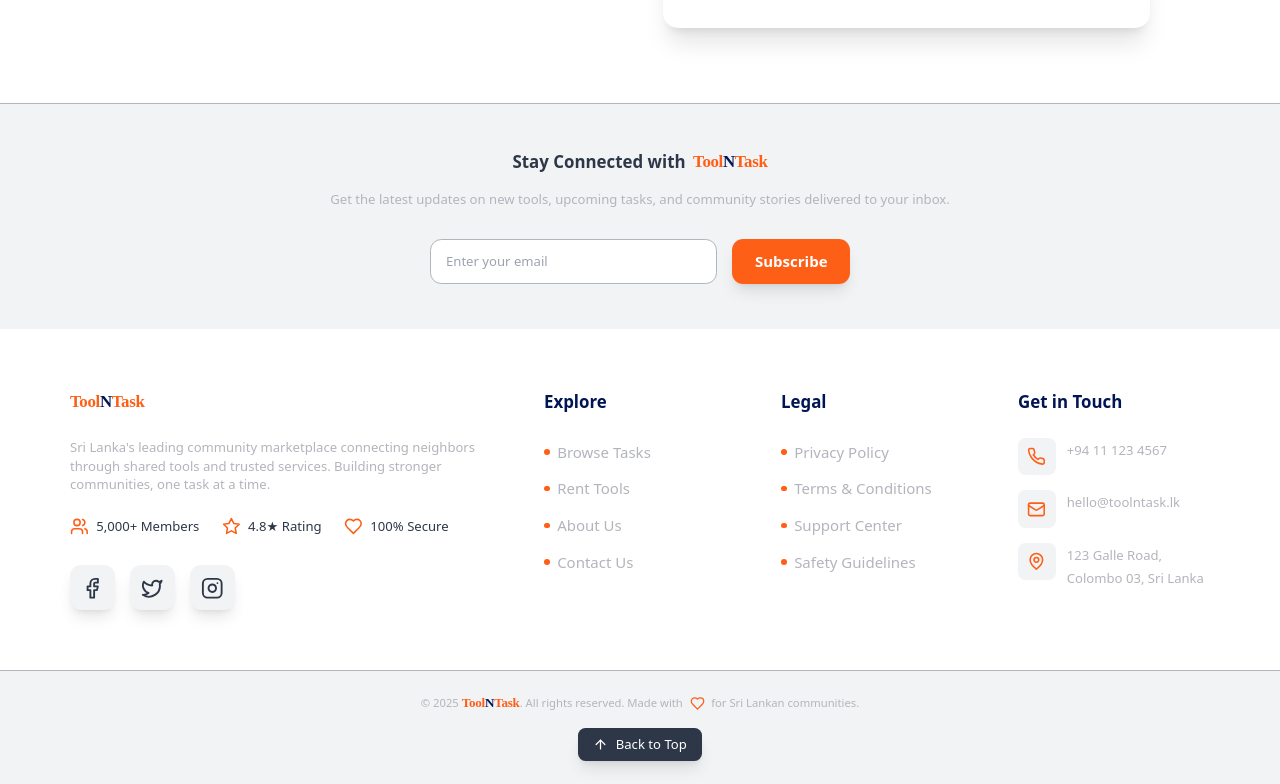
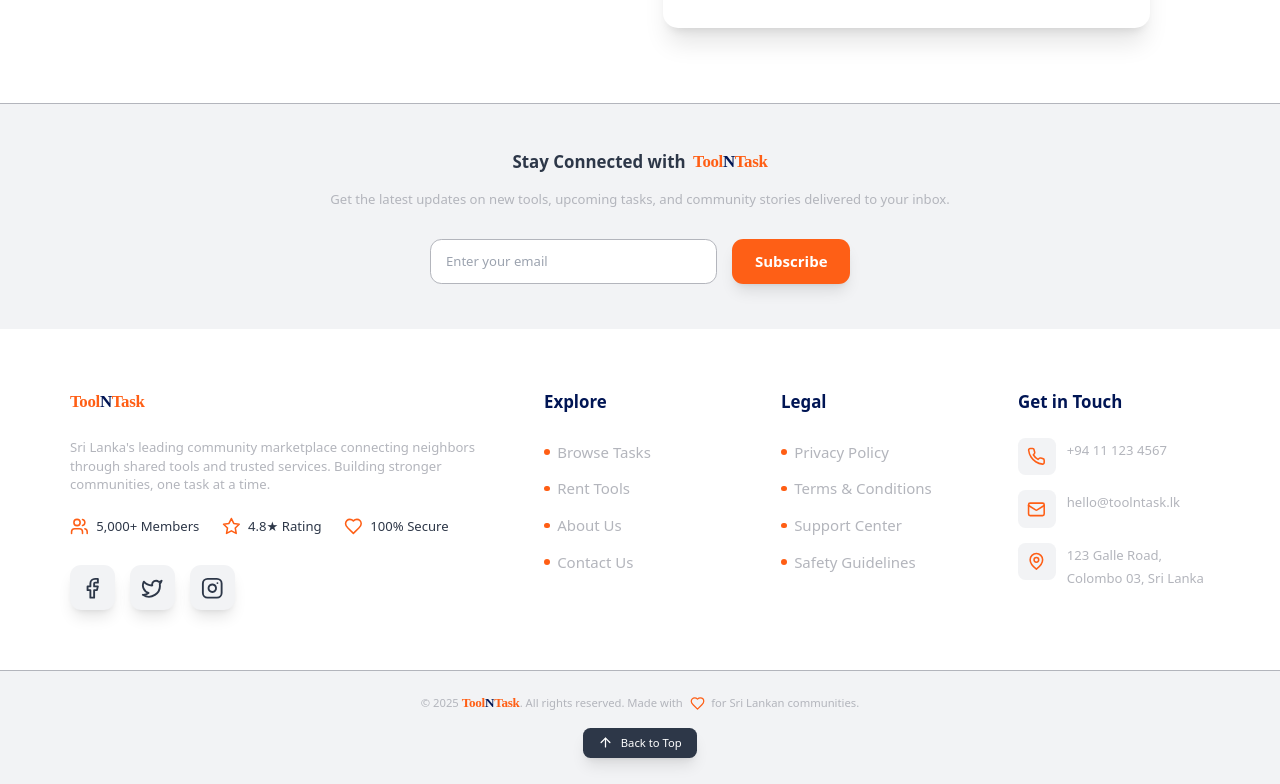
Before and after one commit to SeneshFitzroy/ToolnTask, a Next.js app: page /About in a window 1280 px wide. Shown: the part 2358-3142 px from the top of the page. Built offline with nearby package versions, Linux system fonts and the light colour scheme; no server answers; the database is empty; a web font is replaced by a local one.

Commit message:
feat: Enhanced src/components/Footer.tsx,  - Detailed changes: diff --git a/src/components/Footer.tsx b/src/compo... at 13:30:40.88 Sun 07/20/2025

```diff
--- a/src/components/Footer.tsx
+++ b/src/components/Footer.tsx
@@ -232,7 +232,7 @@ const Footer = ({ showNewsletter = false }: FooterProps) => {
               aria-label="Back to top"
             >
               <ArrowUp className="w-4 h-4" />
-              <span className="text-sm font-medium">Back to Top</span>
+              <span className="text-xs font-medium">Back to Top</span>
             </button>
           </div>
         </div>
```
